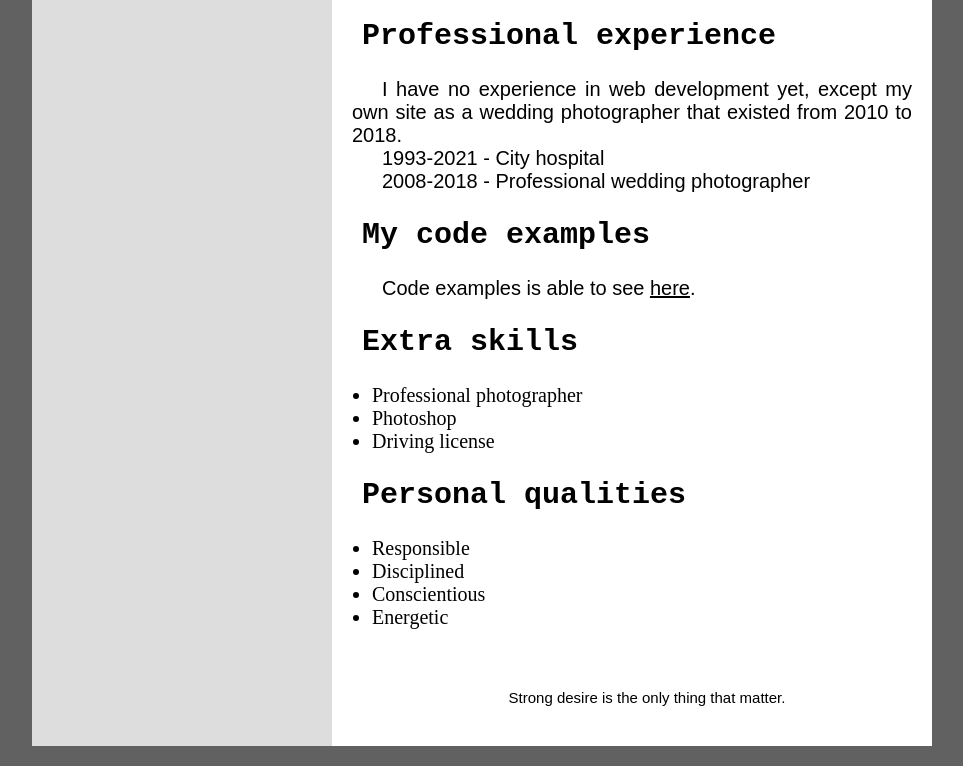
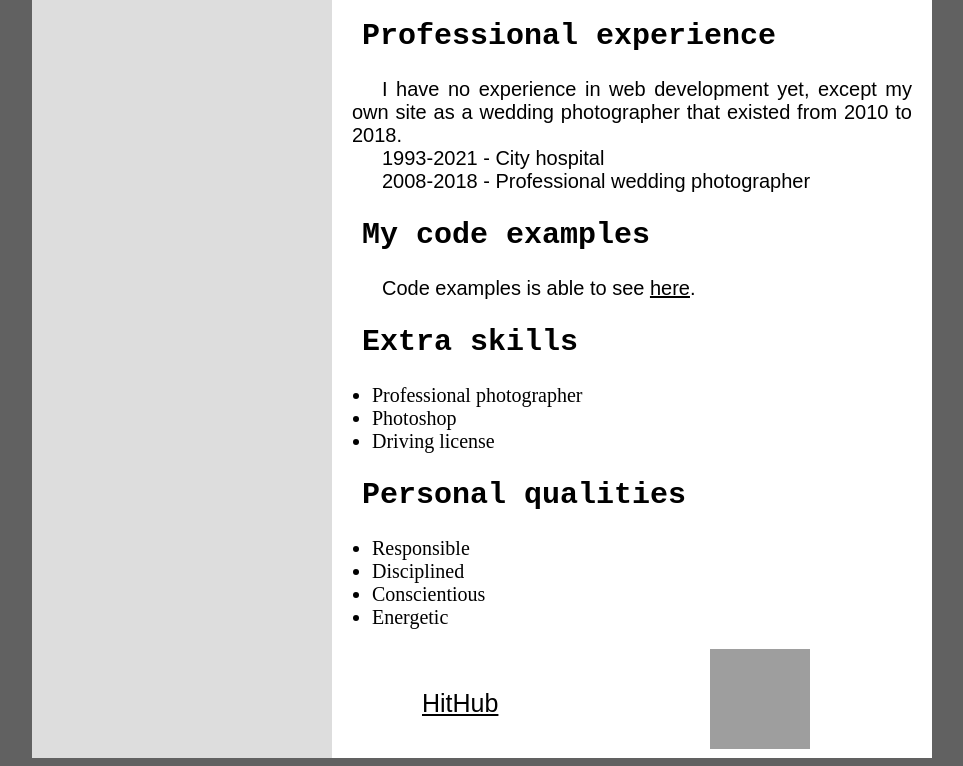
Before and after one commit to Alexandr-Grinchak/rsschool-cv, a plain HTML site: page index.html in a window 1280 px wide. Shown: the part 699-1465 px from the top of the page, without its empty margins (128-1091 px from the left). Drawn offline with Linux system fonts and the light colour scheme; grey boxes are pictures that could not be loaded.

Commit message:
fix: implement correct loading data from rs-school

```diff
--- a/index.html
+++ b/index.html
@@ -96,7 +96,8 @@
                 </ul>
             </content>
             <footer>
-                <p>Strong desire is the only thing that matter.</p>
+                <p><a href="https://github.com/Alexandr-Grinchak" target="_blank">HitHub</a></p>
+                <a href="https://rs.school/js/" target="_blank"><img src="https://rs.school/images/rs_school_js.svg" alt="RS-school" height="100px" width="100px">
             </footer>
         </main>
     </div>
--- a/style.css
+++ b/style.css
@@ -85,7 +85,9 @@ footer {
 }
 footer p {
   padding: 40px;
-  font-size: 15px;
+  font-size: 25px;
+  font-style: initial;
+  float: left;
 }
 a:link {
   color: #000000;
@@ -96,3 +98,6 @@ a:visited {
 a:hover {
   color: #ffffff;
 }
+main a:hover {
+  color: #bbbbbb;
+}
```
